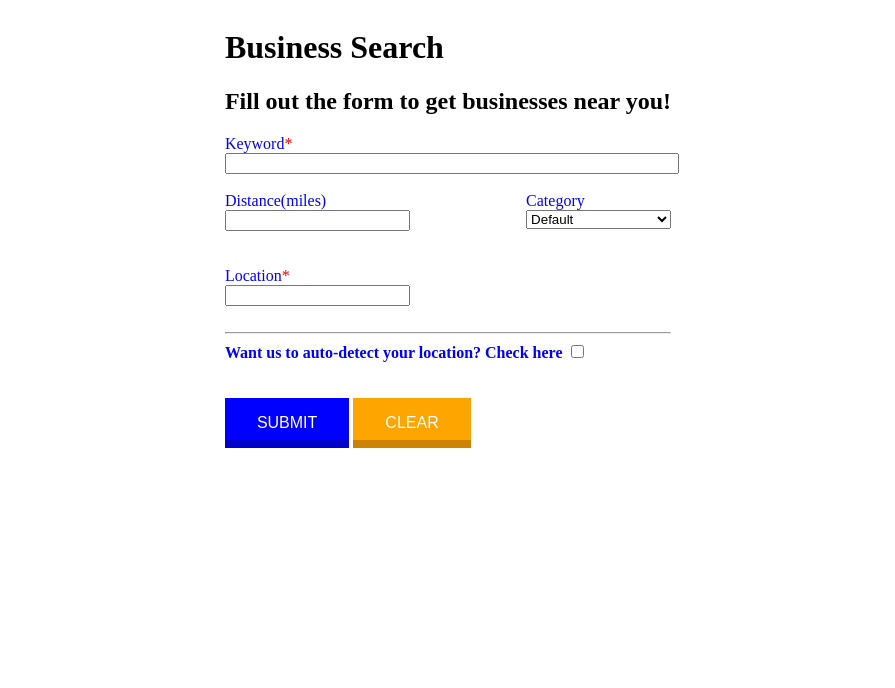
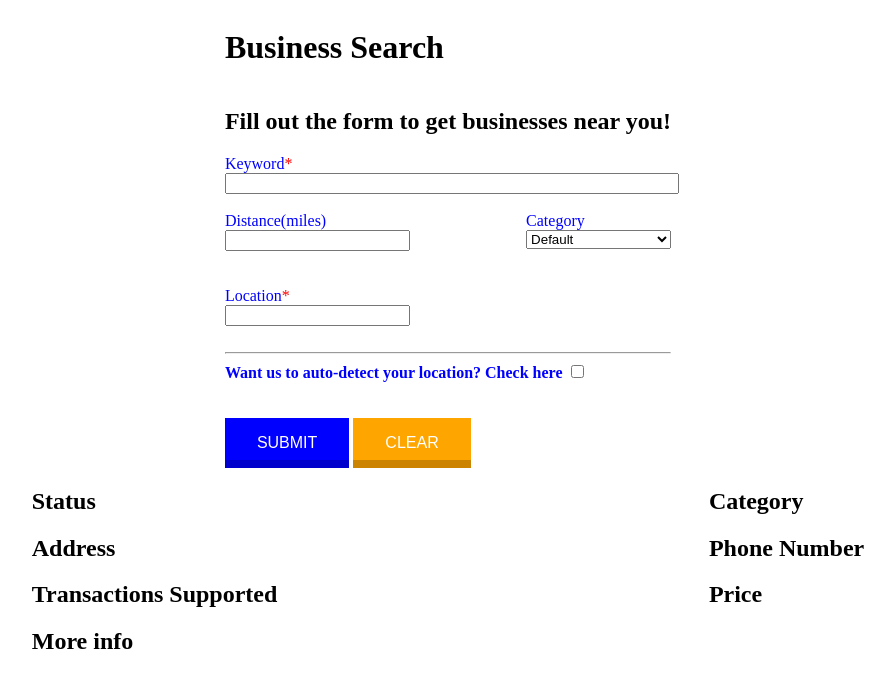
Before and after one commit to studentBC/web_practice, a Python web app: template hw5/templates/index.html in a window 1280 px wide. Shown: the top 688 px of the page, without its empty margins (192-1087 px from the left). Run offline with Jinja, Linux system fonts and the light colour scheme; the template is opened without the code that fills it, so the values that code supplies are empty.

Commit message:
add search result page

```diff
--- a/hw5/static/style.css
+++ b/hw5/static/style.css
@@ -18,14 +18,14 @@ h2 {
      * flex-direction: row;
      * flex-wrap: wrap;
      */
-    flex-flow: row wrap;
-
+    flex-flow: nowrap;
+    flex-direction: column;
     /* Then we define how is distributed the remaining space */
     justify-content: space-around;
 
-    padding: 0;
     margin: 0;
     list-style: none;
+    margin: auto;
 }
 
 
@@ -75,3 +75,26 @@ input[name="kw"] {
     margin-left: auto;
     margin-right: 0;
 }
+.mainPage {
+    display: flex;
+    flex-flow: nowrap;
+    flex-direction: column;
+    /* Then we define how is distributed the remaining space */
+    justify-content: space-around;
+
+    margin: 0;
+    list-style: none;
+    margin: auto;
+    padding: 0, 20px, 0, 20px;
+}
+.searchResult {
+    display: flex;
+    flex-flow: row wrap;
+
+    /* Then we define how is distributed the remaining space */
+    justify-content: space-around;
+
+    padding: 0;
+    margin: 0;
+    list-style: none;
+}
--- a/hw5/templates/index.html
+++ b/hw5/templates/index.html
@@ -49,8 +49,24 @@
         <input type="submit" value="CLEAR" class="clearBut">
       </form>
     </div>
+    <div class="searchResult">
+      <div class="srleft">
+        <h2 class="srl">Status</h2>
+        <h2 class="srl">Address</h2>
+        <h2 class="srl">Transactions Supported</h2>
+        <h2 class="srl">More info</h2>
+      </div>
+      <div class="srright">
+        <h2 class="srr">Category</h2>
+        <h2 class="srr">Phone Number</h2>
+        <h2 class="srr">Price</h2>
+      </div>
+
+
+
+
+    </div>
   </div>
-
 </body>
 
 </html>
```
